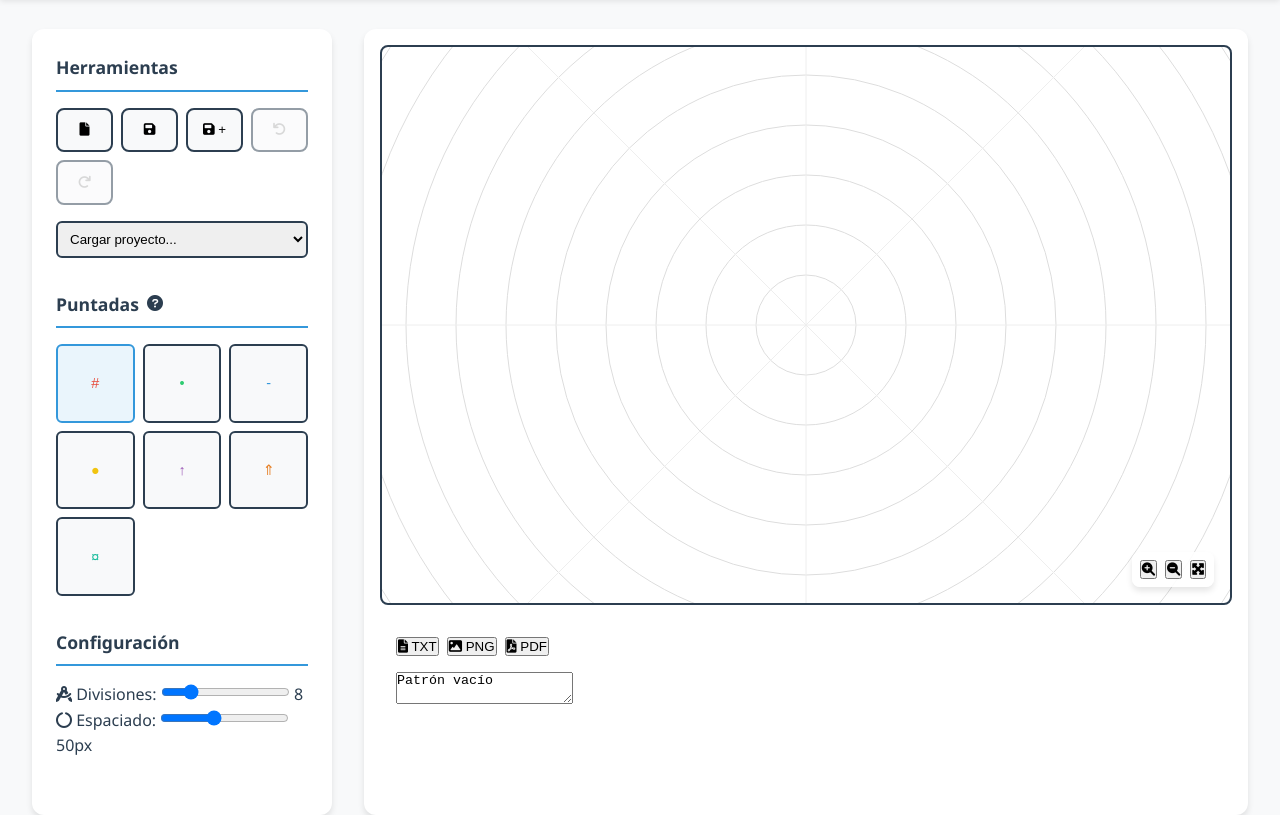
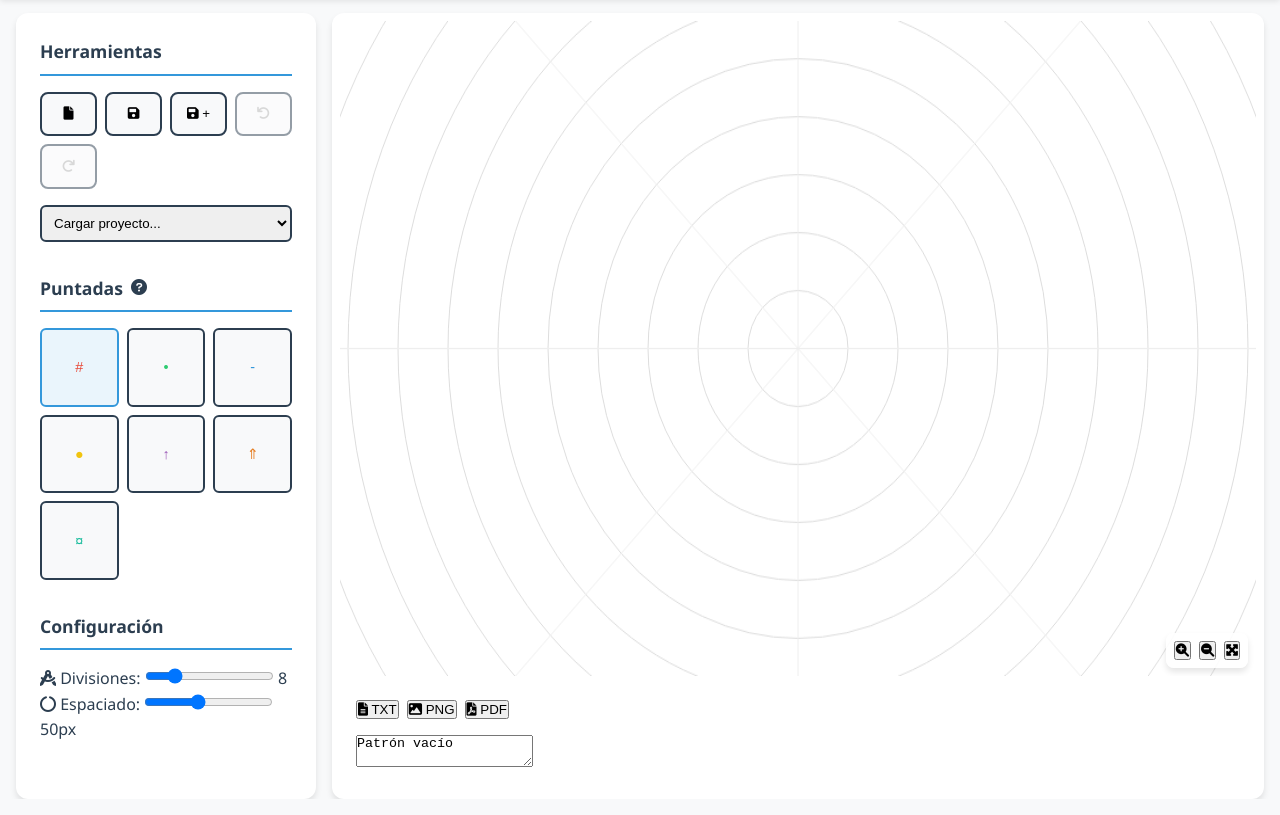
Before and after one commit to MPetovick/testCadeneta, a plain HTML site: page index.html in a window 1280 px wide. Shown: the part 73-888 px from the top of the page. Drawn offline with nearby package versions, Linux system fonts and the light colour scheme.

Commit message:
Update styles.css

```diff
--- a/styles.css
+++ b/styles.css
@@ -39,8 +39,8 @@ body {
 .editor-container {
     display: grid;
     grid-template-columns: 300px 1fr;
-    gap: 2rem;
-    padding: 2rem;
+    gap: 1rem; /* Reducido para mejor uso del espacio */
+    padding: 1rem;
     height: calc(100vh - 72px);
 }
 
@@ -111,6 +111,7 @@ body {
     display: grid;
     grid-template-columns: repeat(3, 1fr);
     gap: 0.5rem;
+    min-height: 100px; /* Asegura visibilidad mínima */
 }
 
 .stitch-btn {
@@ -137,22 +138,28 @@ body {
     background: white;
     border-radius: 12px;
     box-shadow: var(--shadow);
-    padding: 1rem;
+    padding: 0.5rem; /* Reducido para más espacio al grid */
+    display: flex;
+    flex-direction: column;
 }
 
-#grid {
+.grid-view {
     position: relative;
     width: 100%;
-    height: 70vh;
-    border: 2px solid var(--primary-color);
-    border-radius: 8px;
+    flex: 1; /* Ocupa todo el espacio disponible */
     overflow: hidden;
+    background: #fff; /* Fondo limpio */
+}
+
+#patternCanvas {
+    width: 100%;
+    height: 100%;
 }
 
 .zoom-controls {
     position: absolute;
-    bottom: 1rem;
-    right: 1rem;
+    bottom: 0.5rem;
+    right: 0.5rem;
     display: flex;
     gap: 0.5rem;
     background: rgba(255, 255, 255, 0.9);
@@ -162,7 +169,7 @@ body {
 }
 
 .export-panel {
-    margin-top: 1rem;
+    margin-top: 0.5rem;
     background: var(--toolbar-bg);
     padding: 1rem;
     border-radius: 8px;
```
